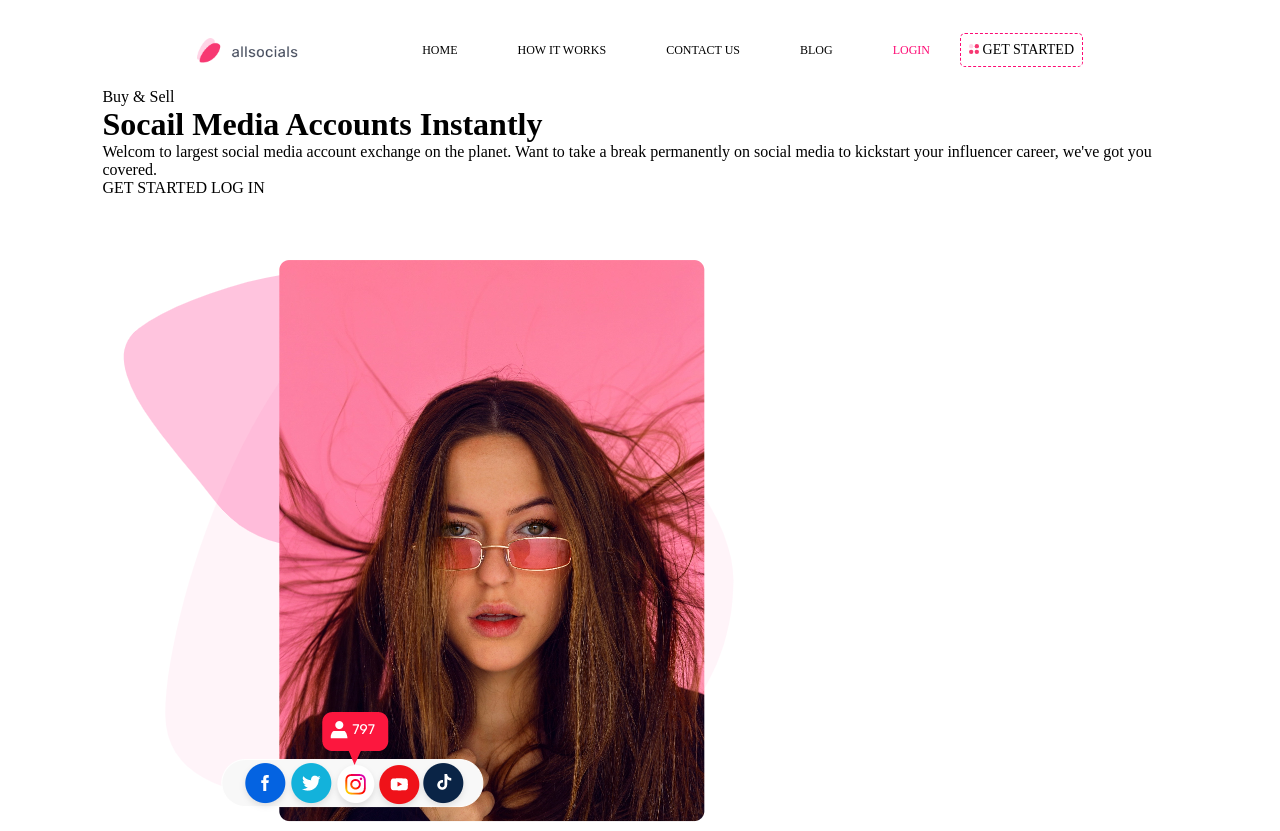
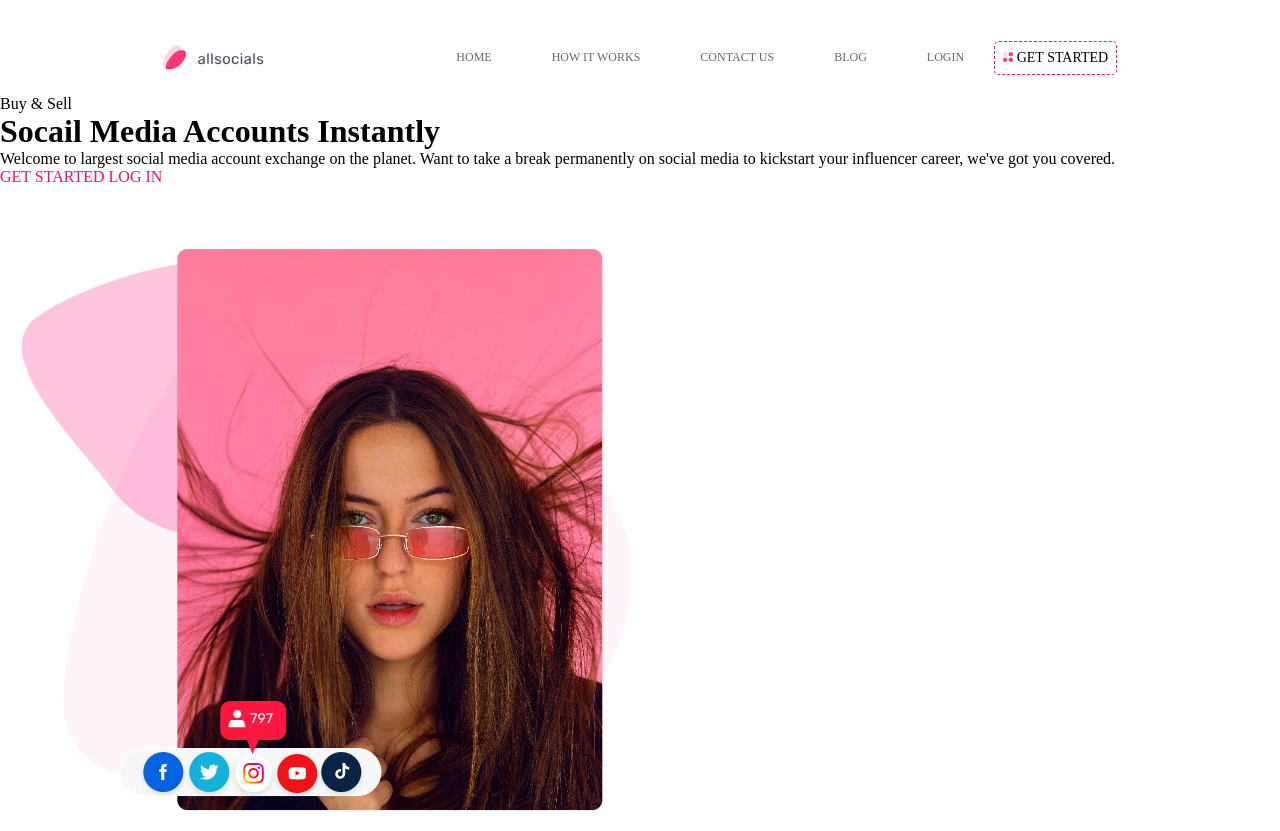
Before and after one commit to einsteinnnamah/allsocial_website, a plain HTML site: page index.html in a window 1280 px wide. Drawn offline with Linux system fonts and the light colour scheme.

Commit message:
allsocial_website

```diff
--- a/index.html
+++ b/index.html
@@ -4,6 +4,7 @@
     <meta http-equiv="X-UA-Compatible" content="IE=edge">
     <meta name="viewport" content="width=device-width, initial-scale=1.0">
     <link rel="stylesheet" href="/src/index.css">
+    <link rel="stylesheet" href="reset.css">
     <link href="https://cdnjs.cloudflare.com/ajax/libs/font-awesome/5.13.0/css/all.min.css" rel="stylesheet">
     <title>Allsocials</title>
 </head>
@@ -28,7 +29,7 @@
             <div class="section2-text">
             <p>Buy & Sell</p>
             <h1>Socail Media Accounts Instantly</h1>
-            <p>Welcom to largest social media account exchange on the
+            <p>Welcome to largest social media account exchange on the
                 planet. Want to take a break permanently on social media to
                 kickstart your influencer career, we've got you covered.
             </p>
--- a/src/index.css
+++ b/src/index.css
@@ -5,13 +5,7 @@
 }
 
 .container{
-    width: 100%;
-    min-height: 100vh;
-    padding-top: 1%;
-    padding-left: 8%;
-    padding-right: 8%;
-    box-sizing: border-box;
-    overflow: hidden;
+padding: 20px 0px 20px 0px;
 }
 
 .header {
@@ -31,13 +25,14 @@
     font-size: 12px;
 }
 
-.active{
+.navbar span{
+    padding: 30px;
+    color: #636974;
+}
+
+span{
     color: #FE0A74;
 }
-.navbar span{
-    padding: 30px;
-}
-
 
 .navbar-btn{
     padding: 8px 8px 8px 8px;
@@ -49,3 +44,11 @@
 .navbar-btn img{
     height: 10px;
 }
+
+.section2{
+
+}
+
+.section2-img {
+
+}
```
